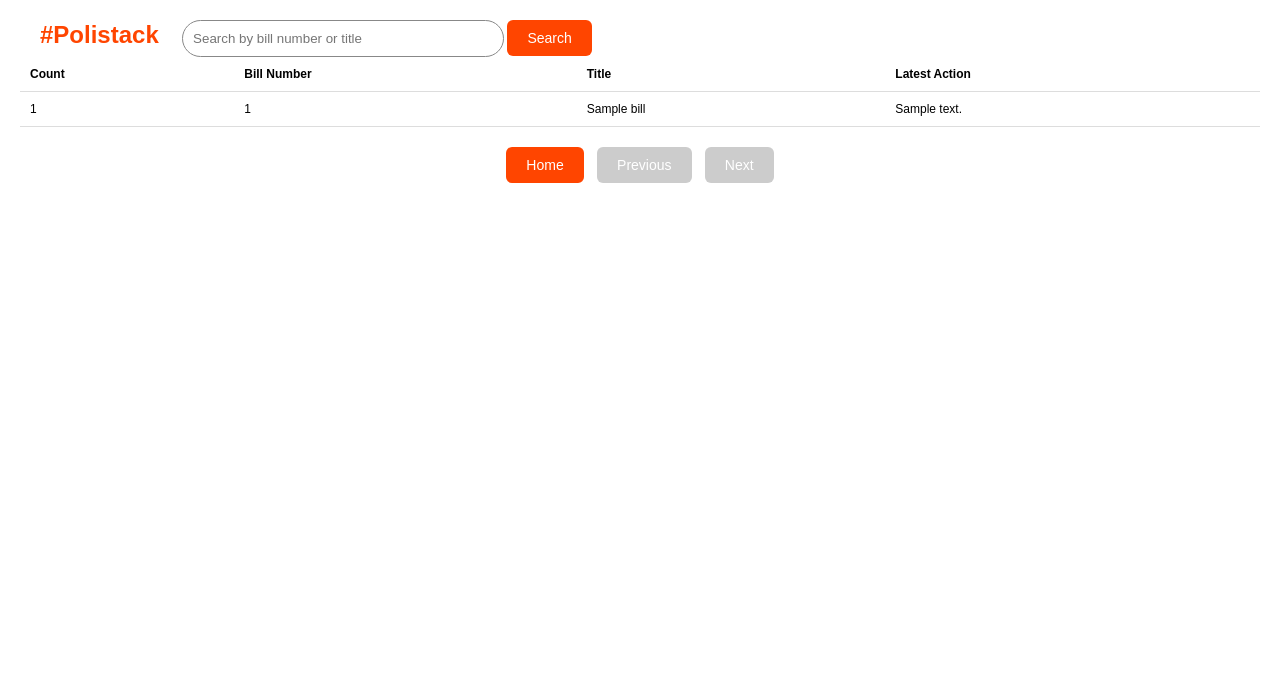
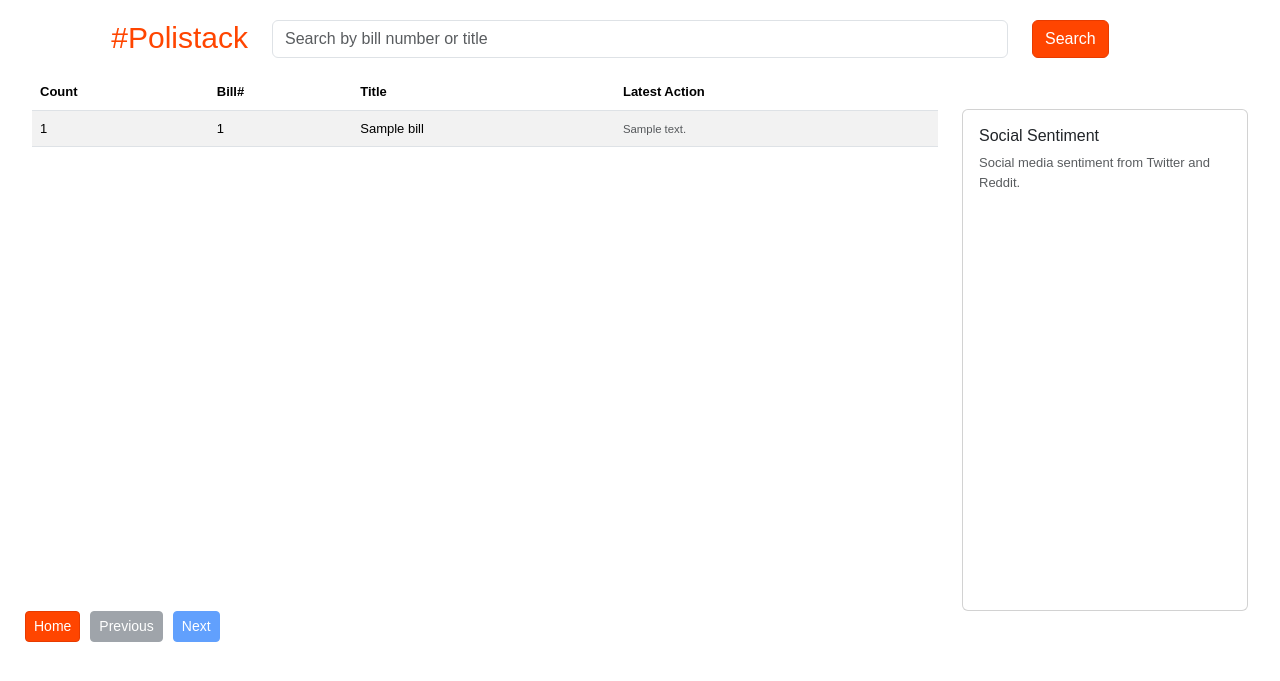
Before and after one commit to RITTEAM100/polistack, a Django app: page /polistackapp/congress/bills/ in a window 1280 px wide. Shown: the top 681 px of the page. Run offline with Django 4.2, Linux system fonts and the light colour scheme; tables that the repository leaves empty hold one stand-in row (values such as "Sample post"); a database or web service that is not in the repository returns one stand-in record (values such as "Sample title"); some libraries are stand-ins or nearby versions.

Commit message:
installed bootstrap5

```diff
--- a/main.py
+++ b/main.py
@@ -2,6 +2,7 @@ import requests
 import json
 import nltk
 from nltk.tokenize import word_tokenize
+
 nltk.download('punkt')
 
 # Get all bills by last updated date
@@ -27,6 +28,8 @@ for i in range(len(obj["bills"])):
   print(latestActionDate, title)
 print(terms)
 
+
+
 # Stopwords
 # Lemmatization AND / OR Stemming
 # Tokenization Inverted Index OR other method
--- a/polistack/settings.py
+++ b/polistack/settings.py
@@ -38,6 +38,7 @@ INSTALLED_APPS = [
     "django.contrib.staticfiles",
     "polistackapp",
     "debug_toolbar",
+    "bootstrap5",
 ]
 
 MIDDLEWARE = [
--- a/polistackapp/constants.py
+++ b/polistackapp/constants.py
@@ -3,4 +3,4 @@ API_KEY = 'Y1hRdQCbKpOFFQVY1sUsxyiAzZ3XQgejdC45GRP1'
 DB_NAME = "polistack_db"
 BILLS_COLLECTION_NAME = "bill"
 BILLS_COUNT = 1000
-ITEMS_PER_PAGE = 20
+ITEMS_PER_PAGE = 10
--- a/polistackapp/templates/bills.html
+++ b/polistackapp/templates/bills.html
@@ -1,76 +1,35 @@
 <!DOCTYPE html>
 <html>
 <head>
+    {% load bootstrap5 %}
+    {% bootstrap_css %}
     <title>#Polistack</title>
     <style>
         body {
             font-family: Arial, sans-serif;
-            font-size: 12px;
+            font-size: 13px;
             margin: 0;
             padding: 20px;
         }
-
-        h1 {
-            margin: 0px 20px;
-            font-size: 24px;
+        .logo {
+            font-size: 30px;
             color: orangered;
-            display: inline;
         }
-
-        table {
-            width: 100%;
-            border-collapse: collapse;
+        .btn-primary {
+            background: orangered;
+            border: 1px solid #e73b00;
         }
-
-        th, td {
-            padding: 10px;
-            text-align: left;
-            border-bottom: 1px solid #ddd;
-        }
-
-        tbody tr:hover {
-            background-color: #f5f5f5;
-        }
-
-        button {
-            padding: 10px 20px;
-            border-radius: 6px;
-            font-size: 14px;
-            background-color: orangered;
-            color: white;
-            border: none;
-            cursor: pointer;
-        }
-
         button:disabled {
             background-color: #ccc;
             cursor: not-allowed;
         }
-
-        .pagination {
-            margin-top: 20px;
-            text-align: center;
-        }
-
         .pagination button {
             margin: 0 5px;
         }
-
         .search-container {
-            text-align: center;
-            margin-bottom: 20px;
+            margin-bottom: 10px;
         }
 
-        .search-container input[type=text] {
-            padding: 10px;
-            width: 300px;
-            border-radius: 40px;
-            border: 1px solid #888;
-        }
-
-        .search-container button {
-            padding: 10px 20px;
-        }
     </style>
     <script src="https://ajax.googleapis.com/ajax/libs/jquery/3.6.0/jquery.min.js"></script>
     <script>
@@ -131,17 +90,21 @@
 </head>
 <body>
 
-    <span class="search-container">
-        <h1>#Polistack</h1>
-        <input type="text" id="search-input" placeholder="Search by bill number or title">
-        <button id="search-btn">Search</button>
-    </span>
-
-    <table>
+    <div class="search-container container">
+        <div class="row">
+            <div class="col-2 text-end align-middle"><h1 class="logo">#Polistack</h1></div>
+            <div class="col-8 align-middle"><input type="text" id="search-input" class="form-control" placeholder="Search by bill number or title"></div>
+            <div class="col-2 text-start"><button id="search-btn" class="btn btn-primary">Search</button></div>
+        </div>
+    </div>
+    <div class="container-fluid">
+        <div class="row">
+            <div class="col-9">
+                <table class="table table-striped table-hover">
                     <thead>
                         <tr>
                             <th>Count</th>
-                <th>Bill Number</th>
+                            <th>Bill#</th>
                             <th>Title</th>
                             <th>Latest Action</th>
                         </tr>
@@ -152,16 +115,26 @@
                             <td class="count-cell">{{ startingCount }}</td>
                             <td>{{ bill.number }}</td>
                             <td>{{ bill.title }}</td>
-                <td>{{ bill.latestAction.text }}</td>
+                            <td><small class="text-muted">{{ bill.latestAction.text }}</small></td>
                         </tr>
                         {% endfor %}
                     </tbody>
                 </table>
-
+            </div>
+            <div class="col-3">
+                <div class="card" style="width: 100%; margin-top: 35px;">
+                  <div class="card-body" style="min-height: 500px;">
+                    <h6 class="card-title">Social Sentiment</h6>
+                    <p class="text-muted">Social media sentiment from Twitter and Reddit.</p>
+                  </div>
+                </div>
+            </div>
+        </div>
+    </div>
     <div class="pagination">
-        <button id="home-btn">Home</button>
-        <button id="prev-btn">Previous</button>
-        <button id="next-btn">Next</button>
+        <button id="home-btn" class="btn btn-primary btn-sm">Home</button>
+        <button id="prev-btn" class="btn btn-secondary btn-sm">Previous</button>
+        <button id="next-btn" class="btn btn-primary btn-sm">Next</button>
     </div>
 </body>
 </html>
```
Also changed, not shown: polistackapp/templates/scss/custom.scss (added, +8 -0 lines). Lines whose indentation alone changed are shown as unchanged.
